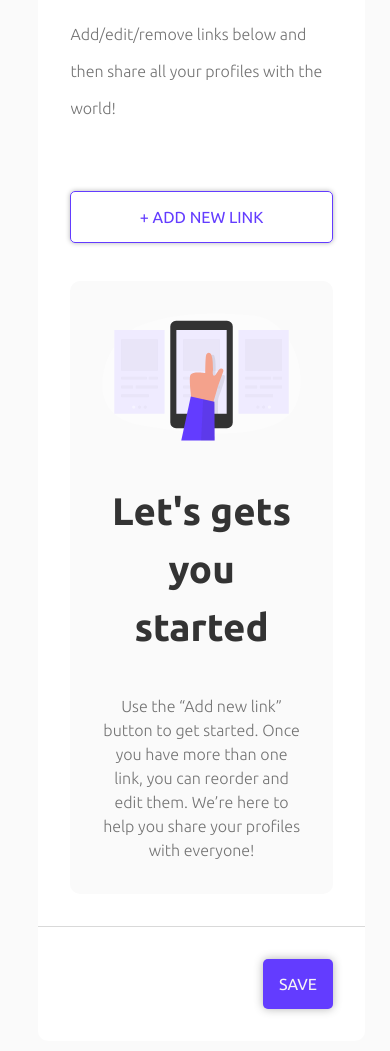
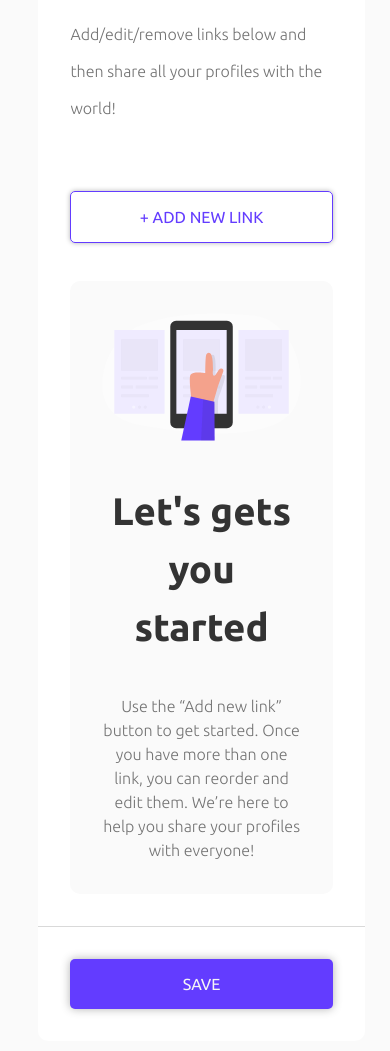
Before and after one commit to hidalest/link-sharing-app, a React (Vite) app: page /home in a window 390 px wide. Shown: the part 171-1222 px from the top of the page. Built offline with nearby package versions, Linux system fonts and the light colour scheme.

Commit message:
feat: increase the size of the button save in mobile

```diff
--- a/src/layout/HomeLinks/HomeLinks.module.scss
+++ b/src/layout/HomeLinks/HomeLinks.module.scss
@@ -62,5 +62,8 @@
 
   & button {
     text-align: center;
+    @include responsiveMax($phone) {
+      width: 100%;
+    }
   }
 }
```
